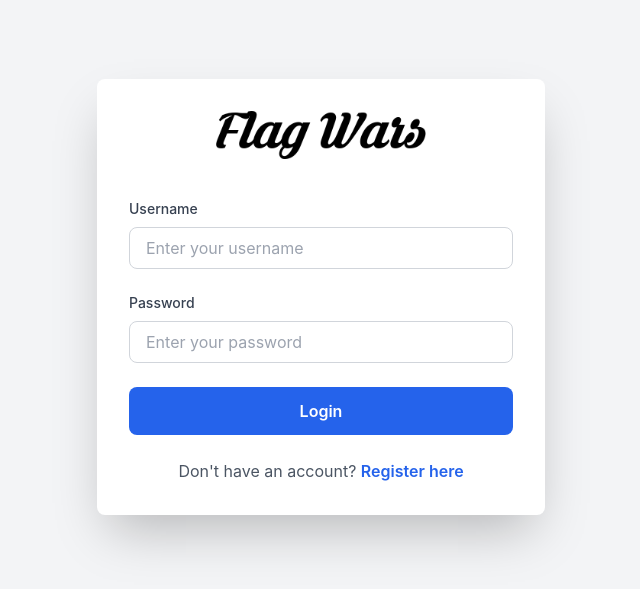
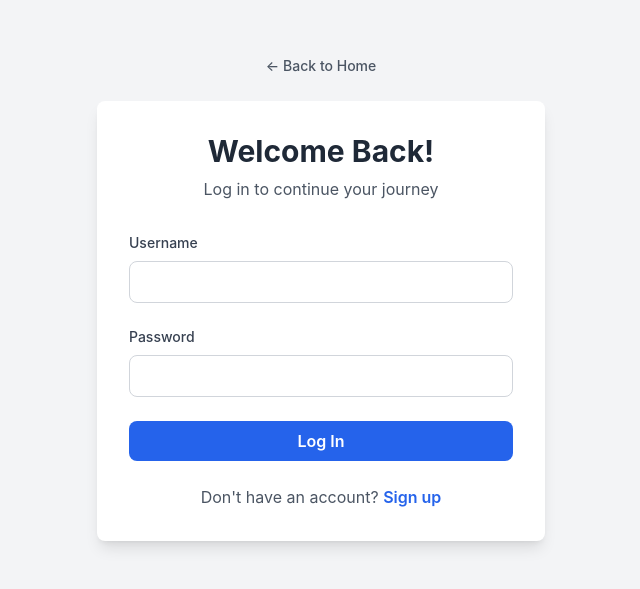
Before and after one commit to mecebeci/flagwars, a React (Vite) app in the folder frontend/: page /login in a window 1280 px wide. Shown: the part 103-692 px from the top of the page, without its empty margins (319-959 px from the left). Built offline with nearby package versions, Linux system fonts and the light colour scheme.

Commit message:
Improve auth page navigation and branding

```diff
--- a/frontend/src/components/Footer.jsx
+++ b/frontend/src/components/Footer.jsx
@@ -7,7 +7,7 @@ const Footer = () => {
         <div className="grid grid-cols-1 md:grid-cols-3 gap-8">
           {/* About Section */}
           <div>
-            <h3 className="text-lg font-bold mb-3">🏁 Flag Wars</h3>
+            <h3 className="text-lg font-bold mb-3">Flag Wars</h3>
             <p className="text-gray-400 text-sm">
               Test your knowledge of world flags in this exciting trivia game!
               Challenge yourself and compete on the leaderboard.
--- a/frontend/src/pages/HomePage.jsx
+++ b/frontend/src/pages/HomePage.jsx
@@ -3,6 +3,7 @@ import { Link } from 'react-router-dom';
 import { useAuth } from '../context/AuthContext';
 import Layout from '../components/Layout';
 import api from '../services/api';
+import logo from '../assets/flag-wars-logo.png';
 
 const HomePage = () => {
   const { user } = useAuth();
@@ -17,16 +18,19 @@ const HomePage = () => {
 };
 
 // Landing Page for Unauthenticated Users
-// Landing Page for Unauthenticated Users
 const LandingPage = () => {
   return (
     <div className="min-h-screen bg-gray-100 flex items-center justify-center">
       <div className="max-w-4xl mx-auto px-4 py-12 text-center">
         {/* Hero Section */}
         <div className="bg-white rounded-lg shadow-lg p-12">
-          <h1 className="text-5xl font-bold text-gray-800 mb-4">
-            Flag Wars
-          </h1>
+          <div className="flex items-center justify-center gap-3 w-full">
+            <img
+              src={logo}
+              alt="Flag Wars"
+              className="h-12 w-auto mb-2 object-contain"
+            />
+          </div>
           <p className="text-xl text-gray-600 mb-8">
             Test your knowledge of world flags in this interactive trivia game
           </p>
--- a/frontend/src/pages/LoginPage.jsx
+++ b/frontend/src/pages/LoginPage.jsx
@@ -1,7 +1,6 @@
 import { useState } from 'react';
 import { useNavigate, Link } from 'react-router-dom';
 import { useAuth } from '../context/AuthContext';
-import logo from '../assets/flag-wars-logo.png';
 
 const LoginPage = () => {
   const [username, setUsername] = useState('');
@@ -20,10 +19,8 @@ const LoginPage = () => {
     const result = await login(username, password);
 
     if (result.success) {
-      // Redirect to home on successful login
-      navigate('/home');
+      navigate('/');
     } else {
-      // Show error message
       setError(result.error);
     }
 
@@ -31,18 +28,24 @@ const LoginPage = () => {
   };
 
   return (
-      <div className="min-h-screen bg-gray-100 flex items-center justify-center">
-        <div className="bg-white p-8 rounded-lg shadow-2xl w-full max-w-md">
-          {/* Header */}
-          <div className="flex flex-col items-center mb-8">
-            <img
-              src={logo}
-              alt="Flag Wars"
-              className="h-12 w-auto mb-2 object-contain"
-            />
+    <div className="min-h-screen bg-gray-100 flex items-center justify-center py-12 px-4">
+      <div className="max-w-md w-full">
+        {/* Back to Home Link */}
+        <div className="text-center mb-6">
+          <Link
+            to="/"
+            className="text-sm text-gray-600 hover:text-blue-600 font-medium inline-flex items-center transition"
+          >
+            <span className="mr-1">←</span> Back to Home
+          </Link>
         </div>
 
-        {/* Login Form */}
+        <div className="bg-white rounded-lg shadow-lg p-8">
+          <div className="text-center mb-8">
+            <h2 className="text-3xl font-bold text-gray-800">Welcome Back!</h2>
+            <p className="text-gray-600 mt-2">Log in to continue your journey</p>
+          </div>
+
           <form onSubmit={handleSubmit} className="space-y-6">
             {/* Error Message */}
             {error && (
@@ -51,7 +54,7 @@ const LoginPage = () => {
               </div>
             )}
 
-          {/* Username Field */}
+            {/* Username */}
             <div>
               <label htmlFor="username" className="block text-sm font-medium text-gray-700 mb-2">
                 Username
@@ -61,13 +64,12 @@ const LoginPage = () => {
                 type="text"
                 value={username}
                 onChange={(e) => setUsername(e.target.value)}
+                className="w-full px-3 py-2 border border-gray-300 rounded-lg focus:outline-none focus:ring-2 focus:ring-blue-500"
                 required
-              className="w-full px-4 py-2 border border-gray-300 rounded-lg focus:ring-2 focus:ring-blue-500 focus:border-transparent"
-              placeholder="Enter your username"
               />
             </div>
 
-          {/* Password Field */}
+            {/* Password */}
             <div>
               <label htmlFor="password" className="block text-sm font-medium text-gray-700 mb-2">
                 Password
@@ -77,9 +79,8 @@ const LoginPage = () => {
                 type="password"
                 value={password}
                 onChange={(e) => setPassword(e.target.value)}
+                className="w-full px-3 py-2 border border-gray-300 rounded-lg focus:outline-none focus:ring-2 focus:ring-blue-500"
                 required
-              className="w-full px-4 py-2 border border-gray-300 rounded-lg focus:ring-2 focus:ring-blue-500 focus:border-transparent"
-              placeholder="Enter your password"
               />
             </div>
 
@@ -87,23 +88,22 @@ const LoginPage = () => {
             <button
               type="submit"
               disabled={loading}
-            className="w-full bg-blue-600 text-white py-3 rounded-lg font-semibold hover:bg-blue-700 transition disabled:bg-gray-400 disabled:cursor-not-allowed"
+              className="w-full bg-blue-600 text-white py-2 px-4 rounded-lg font-semibold hover:bg-blue-700 transition disabled:opacity-50 disabled:cursor-not-allowed"
             >
-            {loading ? 'Logging in...' : 'Login'}
+              {loading ? 'Logging in...' : 'Log In'}
             </button>
           </form>
 
           {/* Register Link */}
-            <p className="text-center text-gray-600 mt-6">
+          <div className="mt-6 text-center">
+            <p className="text-gray-600">
               Don't have an account?{' '}
-            {/* 2. span yerine Link kullan */}
-            <Link
-              to="/register"
-              className="text-blue-600 font-semibold hover:underline"
-            >
-              Register here
+              <Link to="/register" className="text-blue-600 hover:text-blue-700 font-semibold">
+                Sign up
               </Link>
             </p>
+          </div>
+        </div>
       </div>
     </div>
   );
--- a/frontend/src/pages/RegisterPage.jsx
+++ b/frontend/src/pages/RegisterPage.jsx
@@ -57,7 +57,18 @@ const RegisterPage = () => {
 
   return (
     <div className="min-h-screen bg-gray-100 flex items-center justify-center py-12 px-4">
-      <div className="max-w-md w-full bg-white rounded-lg shadow-lg p-8">
+      <div className="max-w-md w-full">
+        {/* Back to Home Link */}
+        <div className="text-center mb-6">
+          <Link
+            to="/"
+            className="text-sm text-gray-600 hover:text-blue-600 font-medium inline-flex items-center transition"
+          >
+            <span className="mr-1">←</span> Back to Home
+          </Link>
+        </div>
+
+        <div className="bg-white rounded-lg shadow-lg p-8">
           <div className="text-center mb-8">
             <h2 className="text-3xl font-bold text-gray-800">Create Account</h2>
             <p className="text-gray-600 mt-2">Join Flag Wars and start learning!</p>
@@ -168,6 +179,7 @@ const RegisterPage = () => {
           </div>
         </div>
       </div>
+    </div>
   );
 };
 
```
Lines whose indentation alone changed are shown as unchanged.
